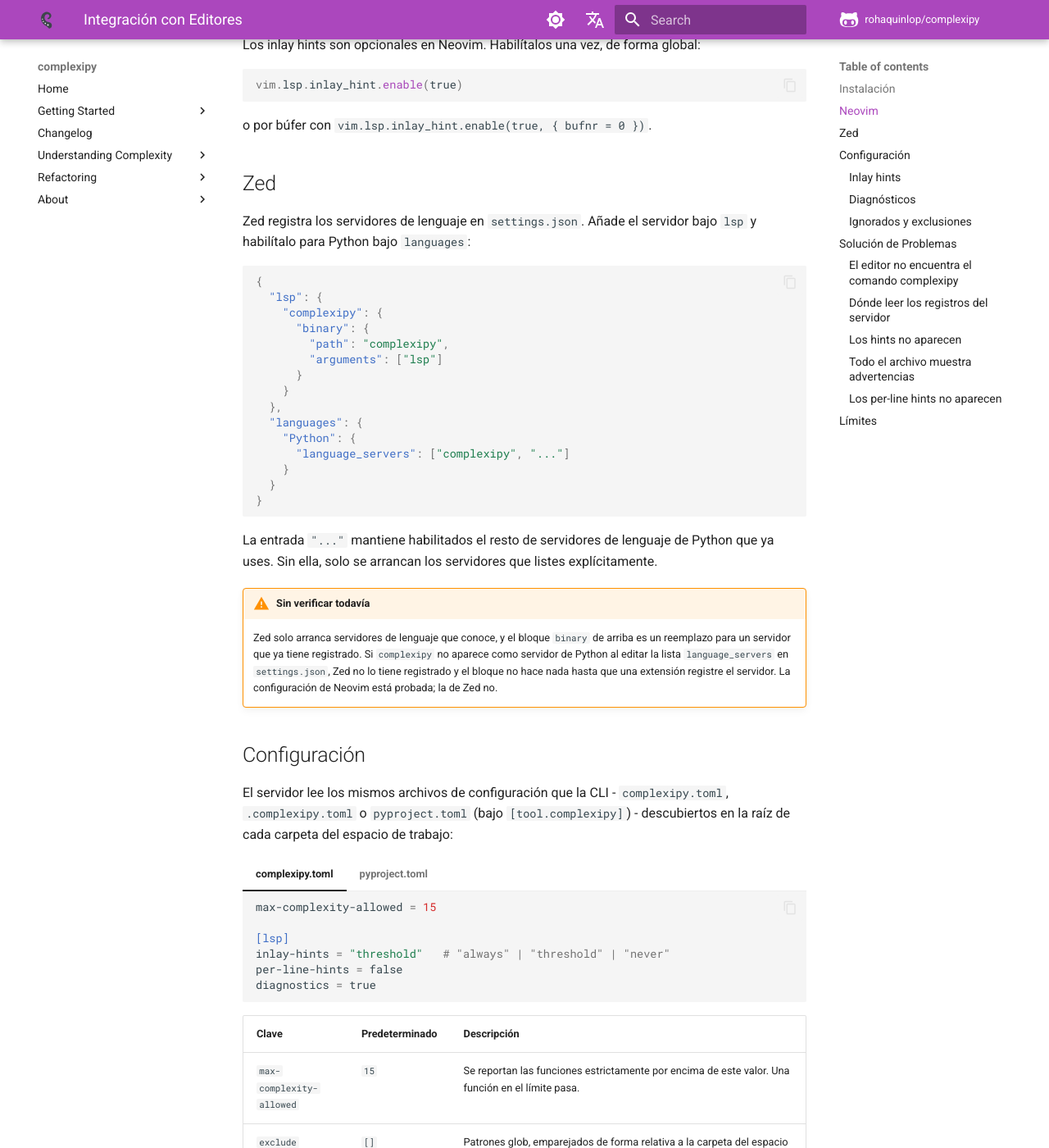
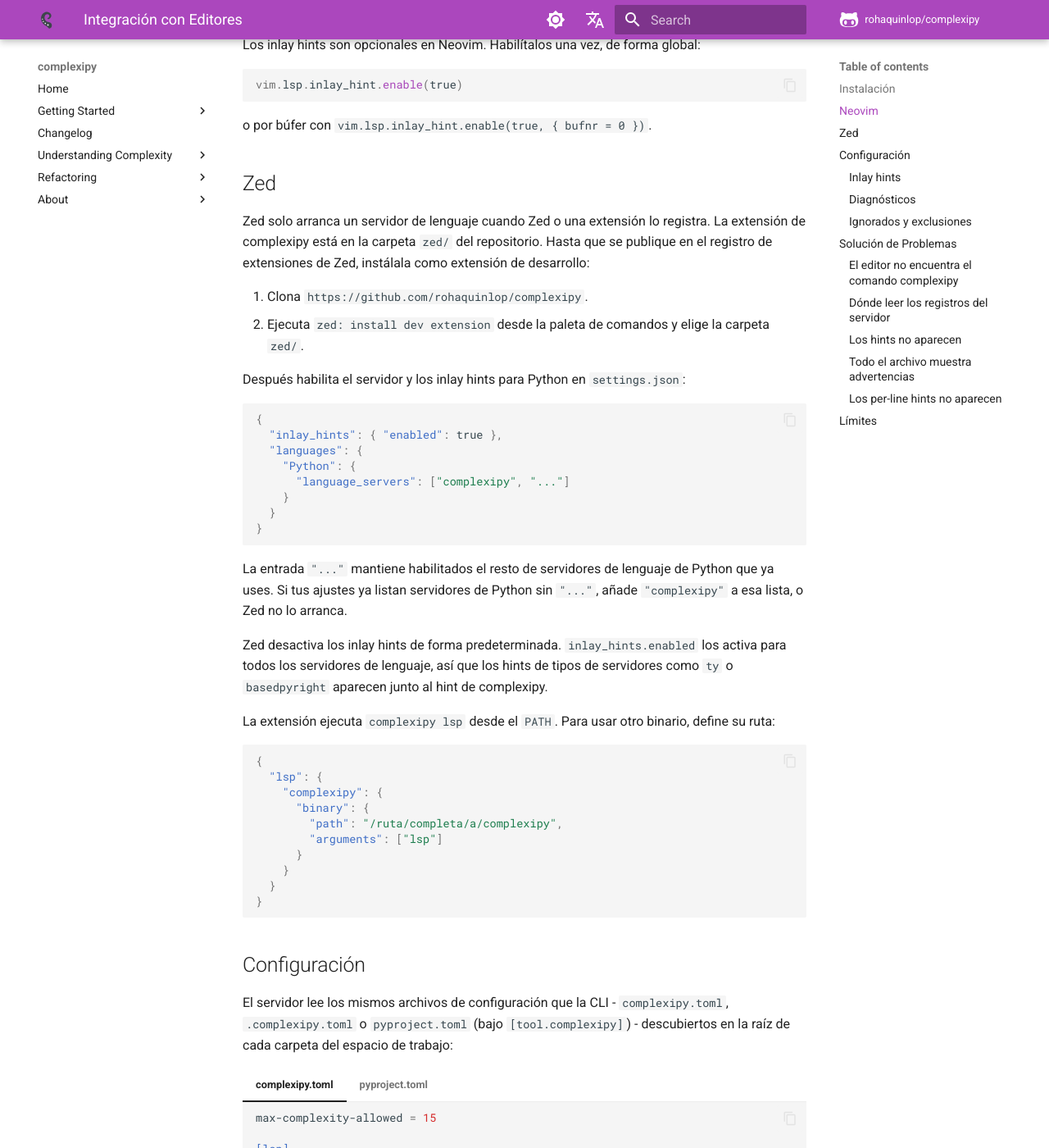
Before and after one commit to rohaquinlop/complexipy, an MkDocs documentation site: the page built from docs/es/editors.md, in a window 1280 px wide and 1400 px high, scrolled down 1451 px. Shown: the whole window at 82% size. Built offline with MkDocs 1.6.1 and Material for MkDocs 9.7.7, drawn with Linux system fonts in a browser that asks for light colours; comment, search, counter and statistics services are not loaded; some of the changed text lies outside the part shown.

Commit message:
docs(zed): document the Zed extension setup

````diff
--- a/docs/es/editors.md
+++ b/docs/es/editors.md
@@ -73,19 +73,20 @@
 
 ## Zed
 
-Zed registra los servidores de lenguaje en `settings.json`. Añade el servidor
-bajo `lsp` y habilítalo para Python bajo `languages`:
+Zed solo arranca un servidor de lenguaje cuando Zed o una extensión lo
+registra. La extensión de complexipy está en la carpeta `zed/` del repositorio.
+Hasta que se publique en el registro de extensiones de Zed, instálala como
+extensión de desarrollo:
+
+1. Clona `https://github.com/rohaquinlop/complexipy`.
+1. Ejecuta `zed: install dev extension` desde la paleta de comandos y elige la
+   carpeta `zed/`.
+
+Después habilita el servidor y los inlay hints para Python en `settings.json`:
 
 ```json
 {
-  "lsp": {
-    "complexipy": {
-      "binary": {
-        "path": "complexipy",
-        "arguments": ["lsp"]
-      }
-    }
-  },
+  "inlay_hints": { "enabled": true },
   "languages": {
     "Python": {
       "language_servers": ["complexipy", "..."]
@@ -95,17 +96,28 @@
 ```
 
 La entrada `"..."` mantiene habilitados el resto de servidores de lenguaje de
-Python que ya uses. Sin ella, solo se arrancan los servidores que listes
-explícitamente.
+Python que ya uses. Si tus ajustes ya listan servidores de Python sin `"..."`,
+añade `"complexipy"` a esa lista, o Zed no lo arranca.
 
-!!! warning "Sin verificar todavía"
+Zed desactiva los inlay hints de forma predeterminada. `inlay_hints.enabled` los
+activa para todos los servidores de lenguaje, así que los hints de tipos de
+servidores como `ty` o `basedpyright` aparecen junto al hint de complexipy.
 
-    Zed solo arranca servidores de lenguaje que conoce, y el bloque `binary`
-    de arriba es un reemplazo para un servidor que ya tiene registrado. Si
-    `complexipy` no aparece como servidor de Python al editar la lista
-    `language_servers` en `settings.json`, Zed no lo tiene registrado y el
-    bloque no hace nada hasta que una extensión registre el servidor. La
-    configuración de Neovim está probada; la de Zed no.
+La extensión ejecuta `complexipy lsp` desde el `PATH`. Para usar otro binario,
+define su ruta:
+
+```json
+{
+  "lsp": {
+    "complexipy": {
+      "binary": {
+        "path": "/ruta/completa/a/complexipy",
+        "arguments": ["lsp"]
+      }
+    }
+  }
+}
+```
 
 ## Configuración
 
@@ -233,7 +245,8 @@
 
 - Neovim: define `cmd = { "/ruta/completa/a/complexipy", "lsp" }`.
 - Zed: define `"path"` con la ruta absoluta del binario en el bloque
-  `lsp.complexipy.binary`.
+  `lsp.complexipy.binary`. Sin él, la extensión busca `complexipy` en el
+  `PATH`, y Zed muestra un error cuando no está.
 
 Como alternativa, arráncalo a través de `uv` sin instalar nada globalmente:
 
@@ -253,7 +266,8 @@
 ### Los hints no aparecen
 
 Los inlay hints son opcionales en la mayoría de los editores. Habilítalos en el
-propio editor (`vim.lsp.inlay_hint.enable(true)` en Neovim) y recuerda que el
+propio editor (`vim.lsp.inlay_hint.enable(true)` en Neovim,
+`"inlay_hints": { "enabled": true }` en Zed) y recuerda que el
 `inlay-hints = "threshold"` predeterminado solo muestra el hint cuando una
 función está por encima de `max-complexity-allowed`. Usa
 `inlay-hints = "always"` para ver todas las funciones.
@@ -264,10 +278,10 @@
 activa no es la correcta. El servidor lee `complexipy.toml`,
 `.complexipy.toml` o `pyproject.toml` desde la raíz de la carpeta del espacio
 de trabajo del documento; comprueba que la carpeta que abrió el editor sea la
-que contiene tus ajustes. El servidor lee el archivo al arrancar y de
-nuevo cada vez que el editor informa un cambio de configuración, así que
-después de editarlo pide al editor que recargue (`:LspRestart` en Neovim, o
-recargar la ventana en Zed).
+que contiene tus ajustes. El servidor lee el archivo al arrancar, y de nuevo
+cuando lo guardas en un editor que vigila archivos para el servidor. En otros
+editores, reinicia el servidor después de editarlo (`:LspRestart` en Neovim,
+`editor: restart language server` en Zed).
 
 ### Los per-line hints no aparecen
 
````
Also changed, not shown: CHANGELOG.md (+4 -1 lines), docs/editors.md (+37 -23 lines), docs/es/changelog.md (+4 -1 lines).
